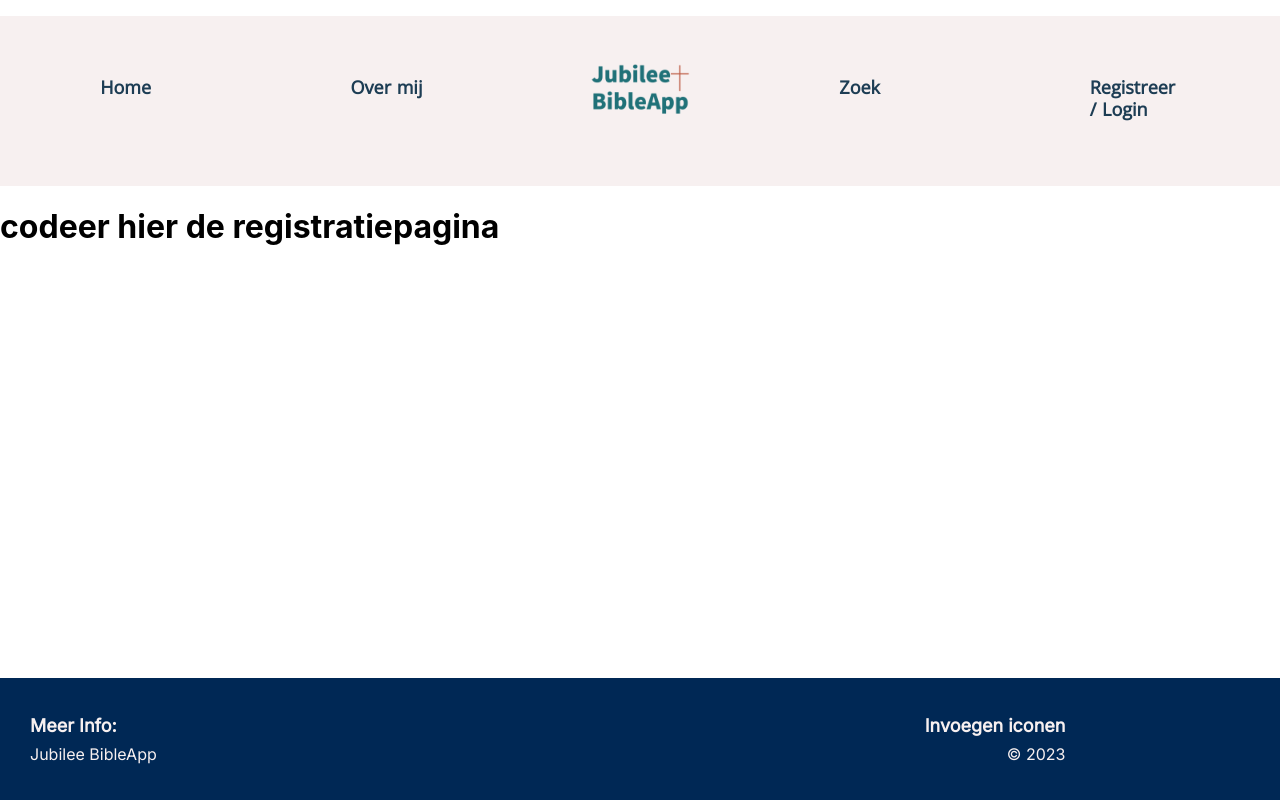
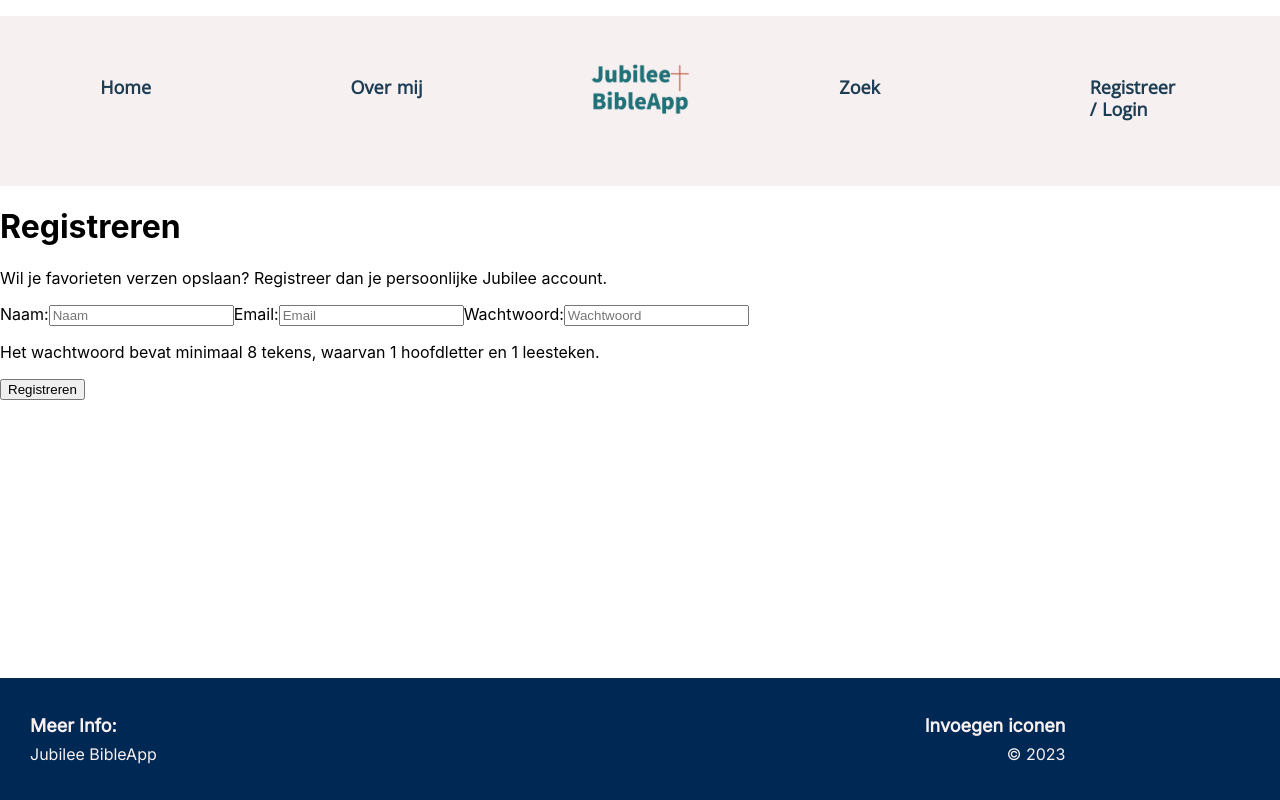
Before and after one commit to opesnoir/eindopdrachtfrontend2022-MirreCicilia-JubileeBibleApp, a React (Create React App) app: page /registration in a window 1280 px wide. Built offline with nearby package versions, Linux system fonts and the light colour scheme.

Commit message:
formulier opgezet tot aan het loggen van de error. Ik krijg daar de foutmelding dat de key name niet word gevonden. Daarnaast wordt het wachtwoord zichtbaar gelogd, dit moet worden aangepast naar enkel zichtbaar als iemand op het oog icoon klikt, net als in outlook

```diff
--- a/package.json
+++ b/package.json
@@ -8,6 +8,7 @@
     "@testing-library/user-event": "^13.5.0",
     "react": "^18.2.0",
     "react-dom": "^18.2.0",
+    "react-hook-form": "^7.41.1",
     "react-router-dom": "^6.4.5",
     "react-scripts": "5.0.1",
     "web-vitals": "^2.1.4"
--- a/src/pages/aboutMe/AboutMe.jsx
+++ b/src/pages/aboutMe/AboutMe.jsx
@@ -1,6 +1,6 @@
-import React from 'react';
-import styles from "./AboutMe.module.css"
-import imageSheep from "../../assets/aboutme-sheep-pexels-arthur-swiffen-12550240.jpg"
+import React from "react";
+import styles from "./AboutMe.module.css";
+import imageSheep from "../../assets/aboutme-sheep-pexels-arthur-swiffen-12550240.jpg";
 
 
 const AboutMe = () => {
--- a/src/pages/registration/Registration.jsx
+++ b/src/pages/registration/Registration.jsx
@@ -1,9 +1,90 @@
-import React from 'react';
+import React from "react";
+import styles from "./Registration.module.css";
+import imageSheep from "../../assets/register-sheep-pexels-trinity-kubassek-288621.jpg";
+import {useForm} from "react-hook-form";
+
+/*function App() {
+    const methods = useForm();
+
+    return null;
+}*/
 
 const Registration = () => {
+
+    const {handleSubmit, formState:{errors}, register} = useForm();
+    const onSubmit =(data) =>{
+        console.log(data);
+    };
+
+
     return (
         <>
-            <h1> codeer hier de registratiepagina </h1>
+            <div>
+                <div>
+                    <div>
+                        <h1>Registreren</h1>
+                    </div>
+                    <div>
+                        <p>Wil je favorieten verzen opslaan? Registreer dan je persoonlijke Jubilee account.</p>
+                    </div>
+                </div>
+            </div>
+
+            <div>
+                <form onSubmit={handleSubmit(onSubmit)}>
+                    <div>
+                        <label htmlFor="name-field">Naam:</label>
+                        <input
+                            type="text"
+                            id="name-field"
+                            placeholder="Naam"
+                            {...register("name",{
+                                required:{
+                                    value:true,
+                                    message: "Dit veld is verplicht"
+                                }
+                            })}/>
+                        <label htmlFor="email-field">Email:</label>
+                        <input
+                            type="text"
+                            id="email-field"
+                            placeholder="Email"
+                            {...register("email",{
+                                required:{
+                                    value:true,
+                                    message:"Dit veld is verplicht",
+                                },
+                                validate:(value)=> value.includes("@") || "Het emailadres moet een @ bevatten"
+                            })}/>
+                        <label htmlFor="password-field">Wachtwoord:</label>
+                        <input
+                            type="text"
+                            id="password-field"
+                            placeholder="Wachtwoord"
+                            {...register("password", {
+                                required:{
+                                    value:true,
+                                    message: "Het wachtwoord bevat minimaal 8 tekens, waarvan 1 hoofdletter en 1 leesteken.",
+                                },
+                                pattern:{
+                                    value: /^(?=.*[0-9])(?=.*[a-zA-Z])([a-zA-Z0-9]+)$/,
+                                    message: "Het wachtwoord bevat minimaal 1 hoofdletter en 1 leesteken",
+                                },
+                                minLength: {
+                                    value: 8,
+                                    message: "Het wachtwoord bevat minimaal 8 tekens",
+                                },
+                            })}/>
+
+                    </div>
+                    <div>
+                        <p>Het wachtwoord bevat minimaal 8 tekens, waarvan 1 hoofdletter en 1 leesteken.</p>
+                    </div>
+                    <div>
+                        <button type="submit">Registreren</button>
+                    </div>
+                </form>
+            </div>
         </>
     );
 };
```
Also changed, not shown: src/assets/register-sheep-pexels-trinity-kubassek-288621.jpg (added), 1 other file (tests, documents, lock files or other folders).
